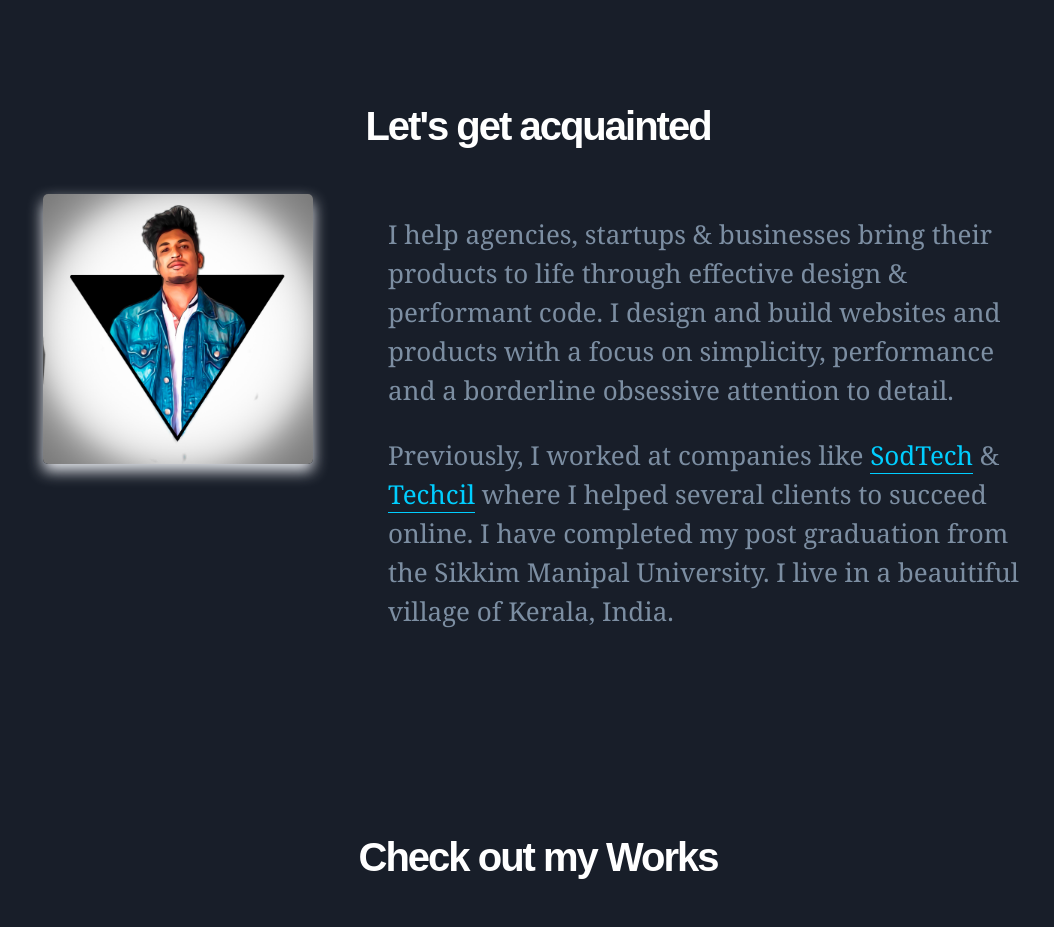
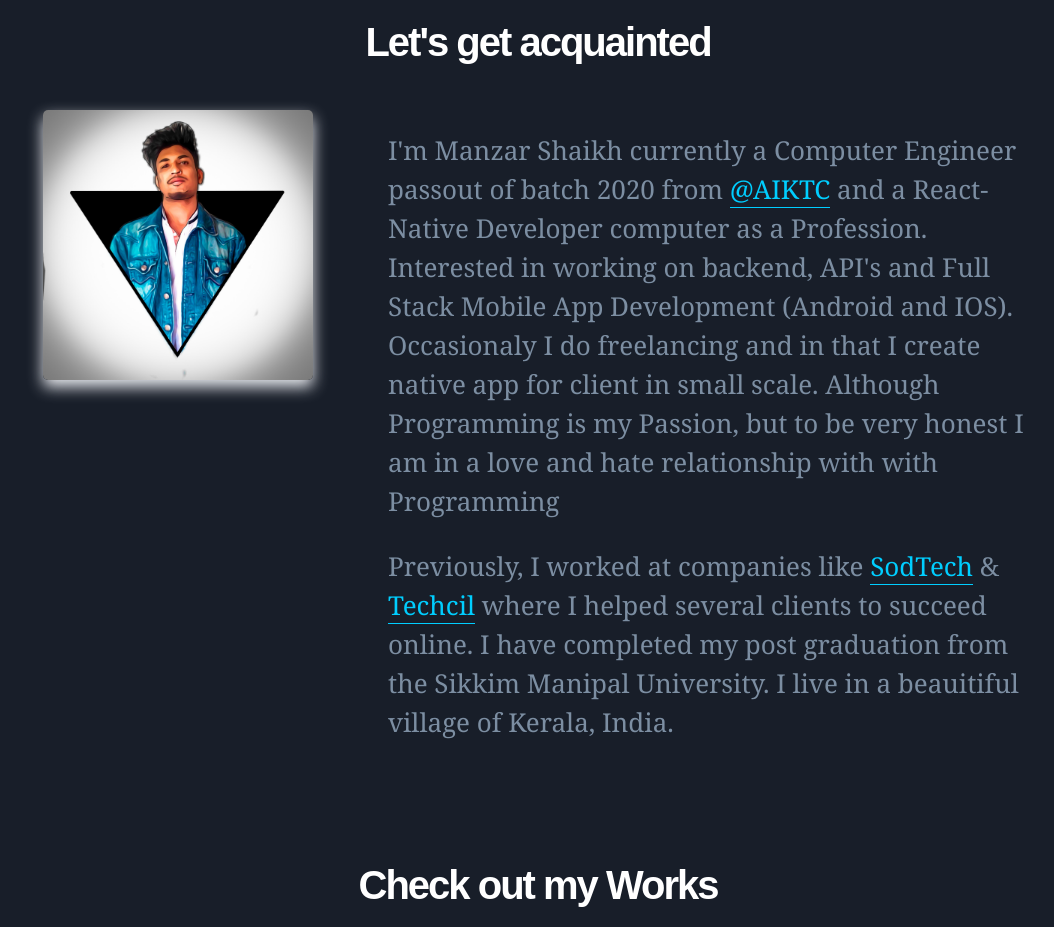
Before and after one commit to manzars/manzars.github.io, a plain HTML site: page index.html in a window 1280 px wide. Shown: the part 820-1747 px from the top of the page, without its empty margins (102-1156 px from the left). Drawn offline with Linux system fonts and the light colour scheme.

Commit message:
Update index.html

```diff
--- a/index.html
+++ b/index.html
@@ -486,12 +486,9 @@
 
                 <div class="column text-left">
 
-                    <p>I help agencies, startups &amp; businesses bring their products to life through effective design
-                        &amp;
-                        performant code. I design and build websites and products with a focus on simplicity,
-                        performance and a
-                        borderline
-                        obsessive attention to detail.</p>
+                    <p>I'm Manzar Shaikh currently a Computer Engineer passout of batch 2020 from <a href="https://www.aiktc.ac.in">@AIKTC</a> and a React-Native Developer computer as a Profession.
+			Interested in working on backend, API's and Full Stack Mobile App Development (Android and IOS). Occasionaly I do freelancing and in that I create native app for client in small scale.
+			Although Programming is my Passion, but to be very honest I am in a love and hate relationship with with Programming</p>
                     <p>Previously, I worked at companies like <a href="http://www.sodtechnologies.com/" target="_blank">SodTech</a>
                         &amp; <a href="http://travelcentrictechnology.com/" target="_blank">Techcil</a> where I helped
                         several
```
